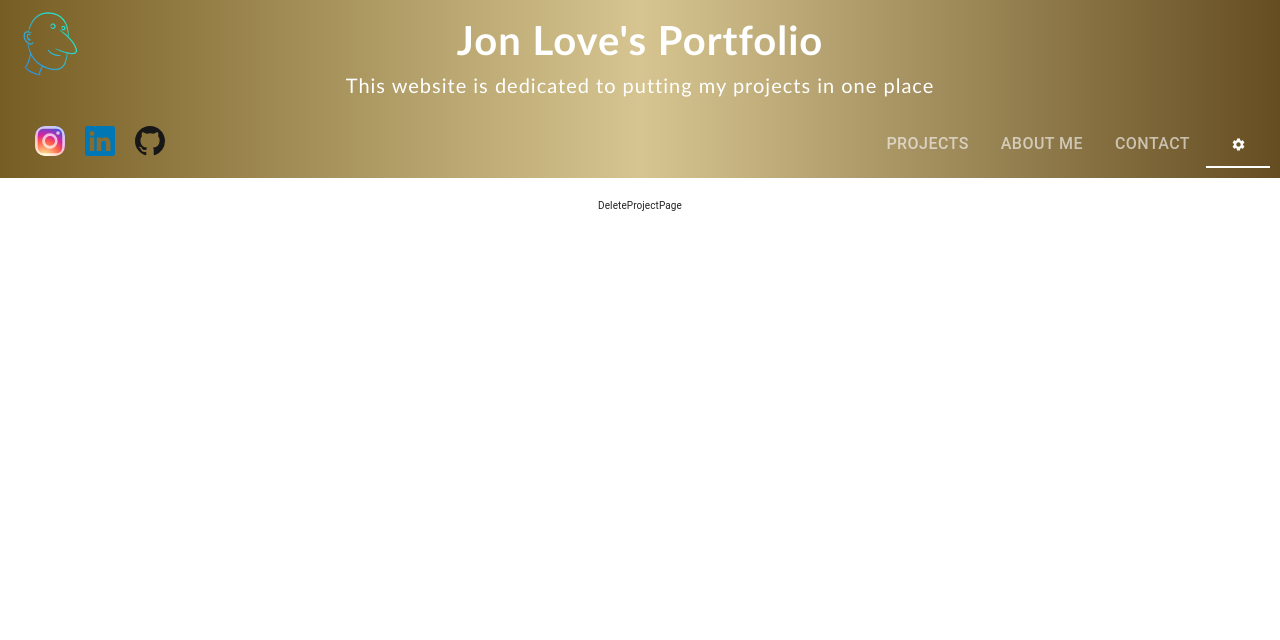
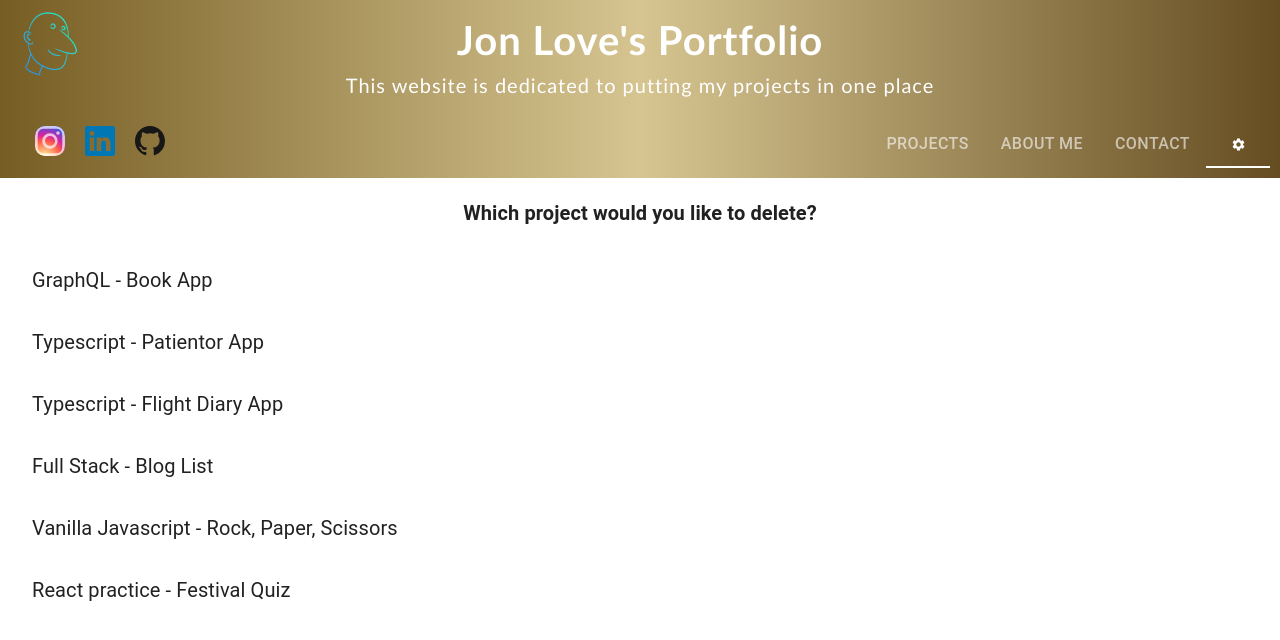
Before and after one commit to jonnny013/portfolio, a React (Vite) app: page /deleteContent in a window 1280 px wide. Shown: the top 640 px of the page. Built offline with nearby package versions, Linux system fonts and the light colour scheme.

Commit message:
Adjust mutations

```diff
--- a/src/App.tsx
+++ b/src/App.tsx
@@ -5,20 +5,27 @@ import { CssBaseline } from '@mui/material'
 import './themes/App.css'
 import Carousel from './components/Projects/Carousel'
 import HeaderIndex from './components/Header/HeaderIndex'
-import { Route, Routes } from 'react-router-dom'
+import { Route, Routes, Navigate } from 'react-router-dom'
 import ContactIndex from './components/ContactMe/ContactIndex'
 import AboutIndex from './components/AboutMe/AboutIndex'
 import AdminIndex from './components/Admin/AdminIndex'
 import { useContext } from 'react'
 import DarkModeContext from './contexts/darkContext'
 import AddProjectPage from './components/Admin/handleProjects/addProject/AddProjectPage'
-import EditProjectPage from './components/Admin/handleProjects/EditProjectPage'
-import DeleteProjectPage from './components/Admin/handleProjects/DeleteProjectPage'
+import EditProjectPage from './components/Admin/handleProjects/editProject/EditProjectPage'
+import DeleteProjectPage from './components/Admin/handleProjects/deleteProject/DeleteProjectPage'
 import Unauthorized from './components/Unauthorized'
+import EditProjectForm from './components/Admin/handleProjects/editProject/EditProjectForm'
+import DeletionVerificationForm from './components/Admin/handleProjects/deleteProject/DeletionVerificationForm'
+
+const PrivateRoute = ({ element }: { element: JSX.Element }) => {
+  const user = true
+  return user ? element : <Navigate to='/unauthorized' />
+}
 
 const App: React.FC = () => {
   const darkMode = useContext(DarkModeContext)?.[0]?.darkMode || false
-  const user = true
+
   return (
     <ThemeProvider theme={darkMode ? materialUIThemeDark : materialUIThemeLight}>
       <CssBaseline />
@@ -31,16 +38,25 @@ const App: React.FC = () => {
           <Route path='/admin' element={<AdminIndex />} />
           <Route
             path='/addContent'
-            element={user ? <AddProjectPage /> : <Unauthorized />}
+            element={<PrivateRoute element={<AddProjectPage />} />}
           />
           <Route
             path='/editContent'
-            element={user ? <EditProjectPage /> : <Unauthorized />}
+            element={<PrivateRoute element={<EditProjectPage />} />}
+          />
+          <Route
+            path='/editContent/:id'
+            element={<PrivateRoute element={<EditProjectForm />} />}
           />
           <Route
             path='/deleteContent'
-            element={user ? <DeleteProjectPage /> : <Unauthorized />}
+            element={<PrivateRoute element={<DeleteProjectPage />} />}
           />
+          <Route
+            path='/deleteContent/:id'
+            element={<PrivateRoute element={<DeletionVerificationForm />} />}
+          />
+          <Route path='/unauthorized' element={<Unauthorized />} />
         </Routes>
       </div>
     </ThemeProvider>
--- a/src/components/Admin/handleProjects/DeleteProjectPage.tsx
+++ /dev/null
@@ -1,9 +0,0 @@
-import React from 'react'
-
-const DeleteProjectPage = () => {
-  return (
-    <div>DeleteProjectPage</div>
-  )
-}
-
-export default DeleteProjectPage
--- a/src/components/Admin/handleProjects/EditProjectPage.tsx
+++ /dev/null
@@ -1,9 +0,0 @@
-import React from 'react'
-
-const EditProjectPage = () => {
-  return (
-    <div>EditProjectPage</div>
-  )
-}
-
-export default EditProjectPage
--- a/src/components/Admin/handleProjects/addProject/AddProjectPage.tsx
+++ b/src/components/Admin/handleProjects/addProject/AddProjectPage.tsx
@@ -4,6 +4,7 @@ import AddProjectForm from './AddProjectForm'
 import type { ProjectWithoutID } from '../../../../types'
 import { useState, useEffect } from 'react'
 import { addProject } from '../../../../services/projectsServices'
+import { useQueryClient, useMutation } from '@tanstack/react-query'
 
 const re =
   /^((ftp|http|https):\/\/)?(www.)?(?!.*(ftp|http|https|www.))[a-zA-Z0-9_-]+(\.[a-zA-Z]+)+((\/)[\w#]+)*(\/\w+\?[a-zA-Z0-9_]+=\w+(&[a-zA-Z0-9_]+=\w+)*)?$/gm
@@ -52,15 +53,28 @@ const initialValues = {
 
 const AddProjectPage = () => {
   const [notification, setNotification] = useState<string | null>(null)
+  const queryClient = useQueryClient()
+  const newProjectMutation = useMutation({ mutationFn: addProject,
+  onSuccess: () => {
+    queryClient.invalidateQueries({ queryKey: ['projects']})
+    setNotification('Your project has been added')
+  },
+  onError: (error) => {
+    setNotification(`Error: , ${error.message}`)
+  },
+  onMutate: () => {
+    setNotification('Please wait...')
+  }
+})
 
   const onSubmit = async (
     values: ProjectWithoutID,
     { resetForm }: { resetForm: () => void }
   ) => {
     console.log('Form submitted', values)
+    newProjectMutation.mutate(values)
     const task = await addProject(values)
     if (task) {
-      setNotification(task)
       resetForm()
     }
   }
--- /dev/null
+++ b/src/components/Admin/handleProjects/deleteProject/DeleteProjectPage.tsx
@@ -0,0 +1,57 @@
+import { useQuery } from '@tanstack/react-query'
+import LoadingScreen from '../../../LoadingScreen'
+import { getProjects } from '../../../../services/projectsServices'
+import type { Project } from '../../../../types'
+import { List, ListItem } from '@mui/material'
+import ListItemButton from '@mui/material/ListItemButton'
+import { useNavigate } from 'react-router-dom'
+
+const DeleteProjectPage = () => {
+  const navigate = useNavigate()
+  let projects: Project[] = []
+
+  const result = useQuery({
+    queryKey: ['projects'],
+    queryFn: getProjects,
+  })
+
+  if (result.isLoading) {
+    return <LoadingScreen />
+  }
+
+  if (result) {
+    if (result.data) {
+      projects = result.data
+    }
+  }
+
+  console.log(projects)
+  return (
+    <div>
+      <h1>Which project would you like to delete?</h1>
+      <List
+        sx={{
+          width: '100%',
+          bgcolor: 'background.paper',
+          position: 'relative',
+          overflow: 'auto',
+          fontSize: 20,
+          '& ul': { padding: 0 },
+        }}
+      >
+        {projects.map(project => (
+          <ListItemButton
+            key={project.id}
+            onClick={() => navigate(`/editContent/${project.id}`)}
+          >
+            <ListItem>
+              {project.project} - {project.title}
+            </ListItem>
+          </ListItemButton>
+        ))}
+      </List>
+    </div>
+  )
+}
+
+export default DeleteProjectPage
--- /dev/null
+++ b/src/components/Admin/handleProjects/deleteProject/DeletionVerificationForm.tsx
@@ -0,0 +1,9 @@
+
+
+const DeletionVerificationForm = () => {
+  return (
+    <div>DeletionVerificationForm</div>
+  )
+}
+
+export default DeletionVerificationForm
--- /dev/null
+++ b/src/components/Admin/handleProjects/editProject/EditProjectForm.tsx
@@ -0,0 +1,13 @@
+import { useParams } from "react-router-dom"
+
+
+const EditProjectForm = () => {
+  const projectId = useParams()
+  console.log(projectId)
+
+  return (
+    <div>EditProjectForm</div>
+  )
+}
+
+export default EditProjectForm
--- /dev/null
+++ b/src/components/Admin/handleProjects/editProject/EditProjectPage.tsx
@@ -0,0 +1,54 @@
+import { useQuery } from '@tanstack/react-query'
+import LoadingScreen from '../../../LoadingScreen'
+import { getProjects } from '../../../../services/projectsServices'
+import type { Project } from '../../../../types'
+import { List, ListItem } from '@mui/material'
+import ListItemButton from '@mui/material/ListItemButton'
+import { useNavigate } from 'react-router-dom'
+
+const EditProjectPage = () => {
+  const navigate = useNavigate()
+  let projects: Project[] = []
+
+  const result = useQuery({
+    queryKey: ['projects'],
+    queryFn: getProjects,
+  })
+
+  if (result.isLoading) {
+    return <LoadingScreen />
+  }
+
+  if (result) {
+    if (result.data) {
+      projects = result.data
+    }
+  }
+
+  console.log(projects)
+  return (
+    <div>
+      <h1>Which project would you like to edit?</h1>
+      <List
+        sx={{
+          width: '100%',
+          bgcolor: 'background.paper',
+          position: 'relative',
+          overflow: 'auto',
+          fontSize: 20,
+          '& ul': { padding: 0 },
+        }}
+      >
+        {projects.map(project => (
+          <ListItemButton key={project.id} onClick={() => navigate(`/editContent/${project.id}`)}>
+            <ListItem>
+              {project.project} - {project.title}
+            </ListItem>
+          </ListItemButton>
+        ))}
+      </List>
+    </div>
+  )
+}
+
+export default EditProjectPage
--- a/src/services/projectsServices.ts
+++ b/src/services/projectsServices.ts
@@ -6,9 +6,12 @@ export const getProjects = () => {
   return projectData
 }
 
-export const addProject = (project: ProjectWithoutID) => {
+export const addProject = async (project: ProjectWithoutID): Promise<Project> => {
   console.log('Build a post to send:',project)
-  return 'Return confirmation here'
+  const projectWithId = {...project,
+    id: Math.floor(Math.random() * 100000).toString(),
+  }
+  return projectWithId
 }
 
 export const updateProject = (project: Project) => {
```
